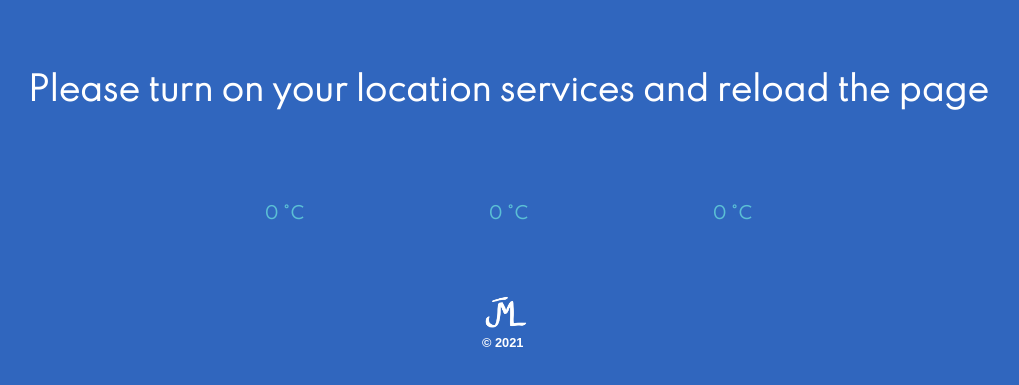
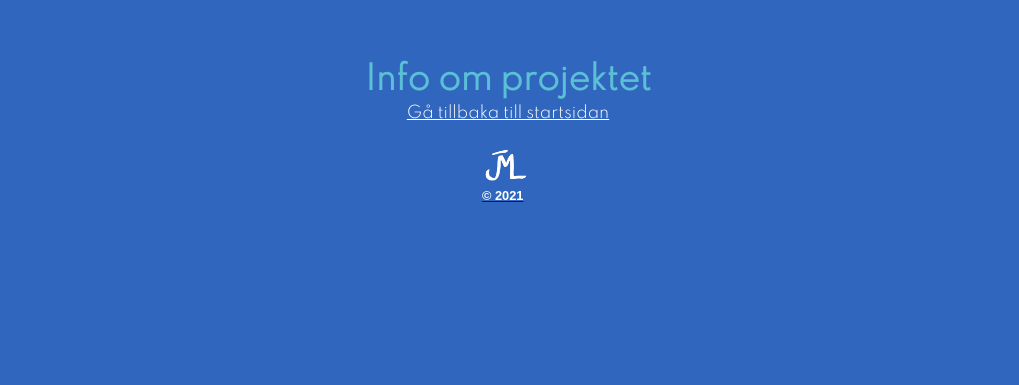
Before and after one commit to johnrybo/miniprojekt-react-1, a React (Create React App) app: page /info in a window 1280 px wide. Shown: the part 105-490 px from the top of the page, without its empty margins (132-1151 px from the left). Built offline with nearby package versions, Linux system fonts and the light colour scheme; no server answers.

Commit message:
router för att navigera mellan olika sidor

```diff
--- a/src/components/Footer.tsx
+++ b/src/components/Footer.tsx
@@ -1,20 +1,24 @@
-import React, { CSSProperties } from 'react';
-import '../App.css';
-import logo from './assets/logo.png';
-
+import React, { CSSProperties } from "react";
+import { Link, BrowserRouter as Router } from "react-router-dom";
+import "../App.css";
+import logo from "./assets/logo.png";
 
 function Footer() {
-    return(
-        <footer>
-            <text>
-                <img style={logoStyle} src={logo} alt="logo"></img>
-                &nbsp;
-            <p> ©  2021</p>
-            </text>
-        </footer>
-    )
+  return (
+    <Router>
+      <footer>
+        <div>
+          <img style={logoStyle} src={logo} alt="logo"></img>
+          &nbsp;
+          <Link to="/info">
+            <p> © 2021</p>
+          </Link>
+        </div>
+      </footer>
+    </Router>
+  );
 }
 const logoStyle: CSSProperties = {
-    width: '3rem'
-}
+  width: "3rem",
+};
 export default Footer;
--- /dev/null
+++ b/src/components/Info.tsx
@@ -0,0 +1,29 @@
+import React, { Component, CSSProperties } from "react";
+import { Link, BrowserRouter as Router } from "react-router-dom";
+import "../App.css";
+
+export default class Info extends Component {
+  render() {
+    return (
+      <Router>
+        <div style={infoStyle}>
+          <h2>Info om projektet</h2>
+          <Link to="/" style={linkStyle}>Gå tillbaka till startsidan</Link>
+        </div>
+      </Router>
+    );
+  }
+}
+
+const infoStyle: CSSProperties = {
+    display: 'flex',
+    alignItems: 'center',
+    justifyContent: 'center',
+    flexDirection: 'column',
+    width: '100%',
+    height: '100%'
+}
+
+const linkStyle: CSSProperties = {
+    color: 'white',
+}
--- a/src/components/Main.tsx
+++ b/src/components/Main.tsx
@@ -1,6 +1,8 @@
 import React from "react";
 import { Component } from "react";
+import { BrowserRouter as Router, Route, Switch } from "react-router-dom";
 import "../App.css";
+import Info from "./Info";
 
 import Melbourne from "./Melbourne";
 import NewYork from "./NewYork";
@@ -8,17 +10,28 @@ import Paris from "./Paris";
 
 //import components
 import Weather from "./Weather";
+
 class Main extends Component {
+
   render() {
     return (
+      <Router>
+        <Switch>
+          <Route exact path="/">
             <main>
               <Weather />
-        <div className='cities'>
+              <div className="cities">
                 <NewYork />
                 <Melbourne />
                 <Paris />
               </div>
             </main>
+          </Route>
+          <Route path="/info">
+            <Info />
+          </Route>
+        </Switch>
+      </Router>
     );
   }
 }
```
Lines whose indentation alone changed are shown as unchanged.
